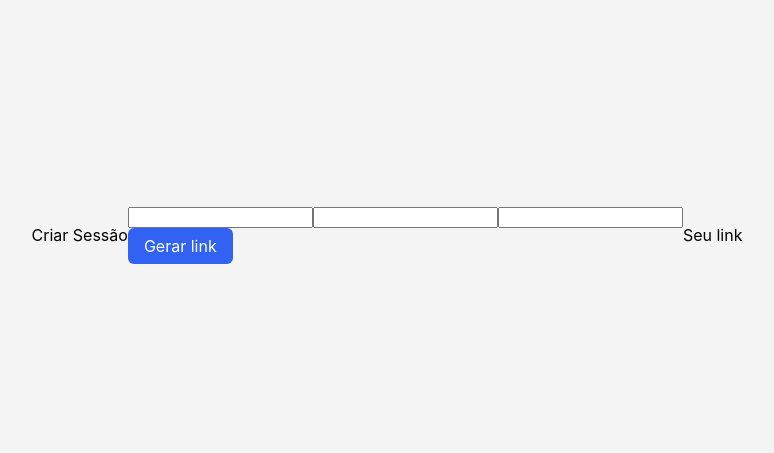
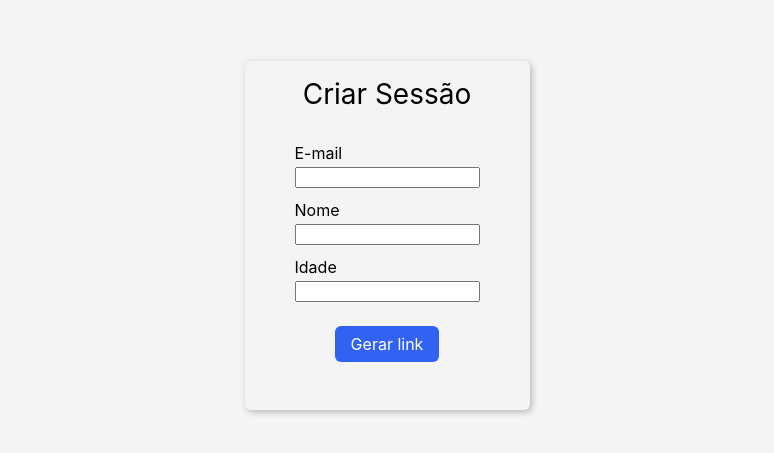
Before and after one commit to TheVoid-0/choice_reaction_time_web, a Next.js app: page /criar in a window 1280 px wide. Shown: the part 165-618 px from the top of the page, without its empty margins (253-1027 px from the left). Built offline with nearby package versions, Linux system fonts and the light colour scheme.

Commit message:
Ajustes pagina escolha

```diff
--- a/src/pages/criar/index.tsx
+++ b/src/pages/criar/index.tsx
@@ -1,18 +1,42 @@
 import axios from "axios";
 import { NextPage } from "next";
-import { useState, useEffect } from "react";
+import { useState } from "react";
 import { styled } from "../../../stitches.config";
 
 const Wrapper = styled("div", {
   height: "100vh",
   display: "flex",
+  flexDirection: "column",
   alignItems: "center",
   justifyContent: "center",
 });
 
-const FormContainer = styled("div", {});
+const Container = styled("div", {
+  display: "flex",
+  alignItems: "center",
+  flexDirection: "column",
+  gap: "32px",
+  padding: "16px 50px",
+  borderRadius: "6px",
+  boxShadow: "2px 2px 6px 0px #4b4b4b5a"
+});
 
-const StyledOption = styled("option", {});
+const Title = styled("span", {
+  fontSize: "28px",
+})
+
+const FormContainer = styled("div", {
+  display: "flex",
+  alignItems: "center",
+  flexDirection: "column",
+  gap: "12px",
+});
+
+const FormField = styled("div", {
+  display: "flex",
+  flexDirection: "column",
+  gap: "4px",
+});
 
 const GenerateLinkButton = styled("button", {
   all: "unset",
@@ -23,6 +47,12 @@ const GenerateLinkButton = styled("button", {
   cursor: "pointer",
   color: "#FFFFFF",
   backgroundColor: "#3262F2",
+  marginTop: "12px",
+  transition: "background-color .2s",
+
+  "&:hover": {
+    backgroundColor: "#2445aa",
+  }
 });
 
 const Administrator: NextPage = () => {
@@ -34,7 +64,7 @@ const Administrator: NextPage = () => {
     },
   });
 
-  const [shortlink, setShortlink] = useState<string>("Seu link");
+  const [shortlink, setShortlink] = useState<string>("");
 
   const createSession = () => {
     axios
@@ -51,8 +81,11 @@ const Administrator: NextPage = () => {
 
   return (
     <Wrapper>
-      Criar Sessão
+      <Container>
+        <Title>Criar Sessão</Title>
         <FormContainer>
+          <FormField>
+            <label htmlFor="email">E-mail</label>
             <input
               id="email"
               type="text"
@@ -61,6 +94,10 @@ const Administrator: NextPage = () => {
                 setFormData(formData);
               }}
             />
+          </FormField>
+
+          <FormField>
+            <label htmlFor="name">Nome</label>
             <input
               id="name"
               type="text"
@@ -69,6 +106,10 @@ const Administrator: NextPage = () => {
                 setFormData(formData);
               }}
             />
+          </FormField>
+
+          <FormField>
+            <label htmlFor="age">Idade</label>
             <input
               id="age"
               type="text"
@@ -77,11 +118,18 @@ const Administrator: NextPage = () => {
                 setFormData(formData);
               }}
             />
+          </FormField>
+
           <GenerateLinkButton onClick={createSession.bind(formData)}>
             Gerar link
           </GenerateLinkButton>
         </FormContainer>
-      <a href={shortlink}>{shortlink}</a>
+        <a href={shortlink}>
+          {shortlink && (
+            <span><b>Seu link: </b>{shortlink}</span>
+          )}
+        </a>
+      </Container>
     </Wrapper>
   );
 };
```
Also changed, not shown: src/pages/escolha/index.tsx (+37 -8 lines), src/pages/index.tsx (+6 -2 lines), 1 other file (tests, documents, lock files or other folders). Lines whose indentation alone changed are shown as unchanged.
